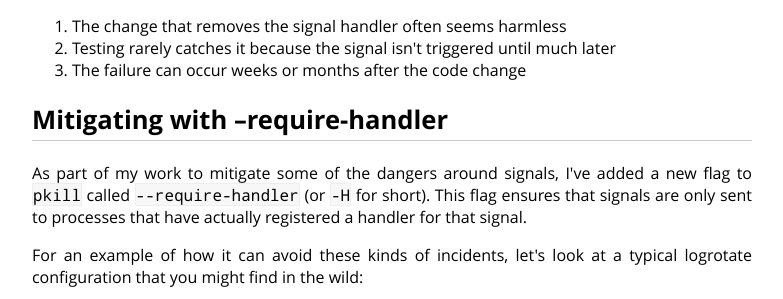
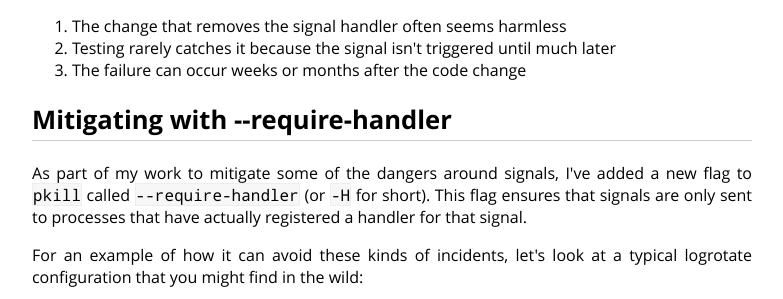
Before and after one commit to cdown/chrisdown.name, a Jekyll site: the page built from _posts/2025-05-12-safer-signal-sending-with-pkill-require-handler.md, in a window 1280 px wide and 900 px high, scrolled down 955 px. Shown: the part 158-457 px from the top of the window, without its empty margins (248-1031 px from the left). Built offline with Jekyll 4.4.1, drawn with Linux system fonts in a browser that asks for light colours.

```diff
--- a/_posts/2025-05-12-safer-signal-sending-with-pkill-require-handler.md
+++ b/_posts/2025-05-12-safer-signal-sending-with-pkill-require-handler.md
@@ -70,7 +70,7 @@ insidious because:
    later
 3. The failure can occur weeks or months after the code change
 
-## Mitigating with --require-handler
+## Mitigating with \-\-require-handler
 
 As part of my work to mitigate some of the dangers around signals, I've added a
 new flag to `pkill` called `--require-handler` (or `-H` for short). This flag
```
